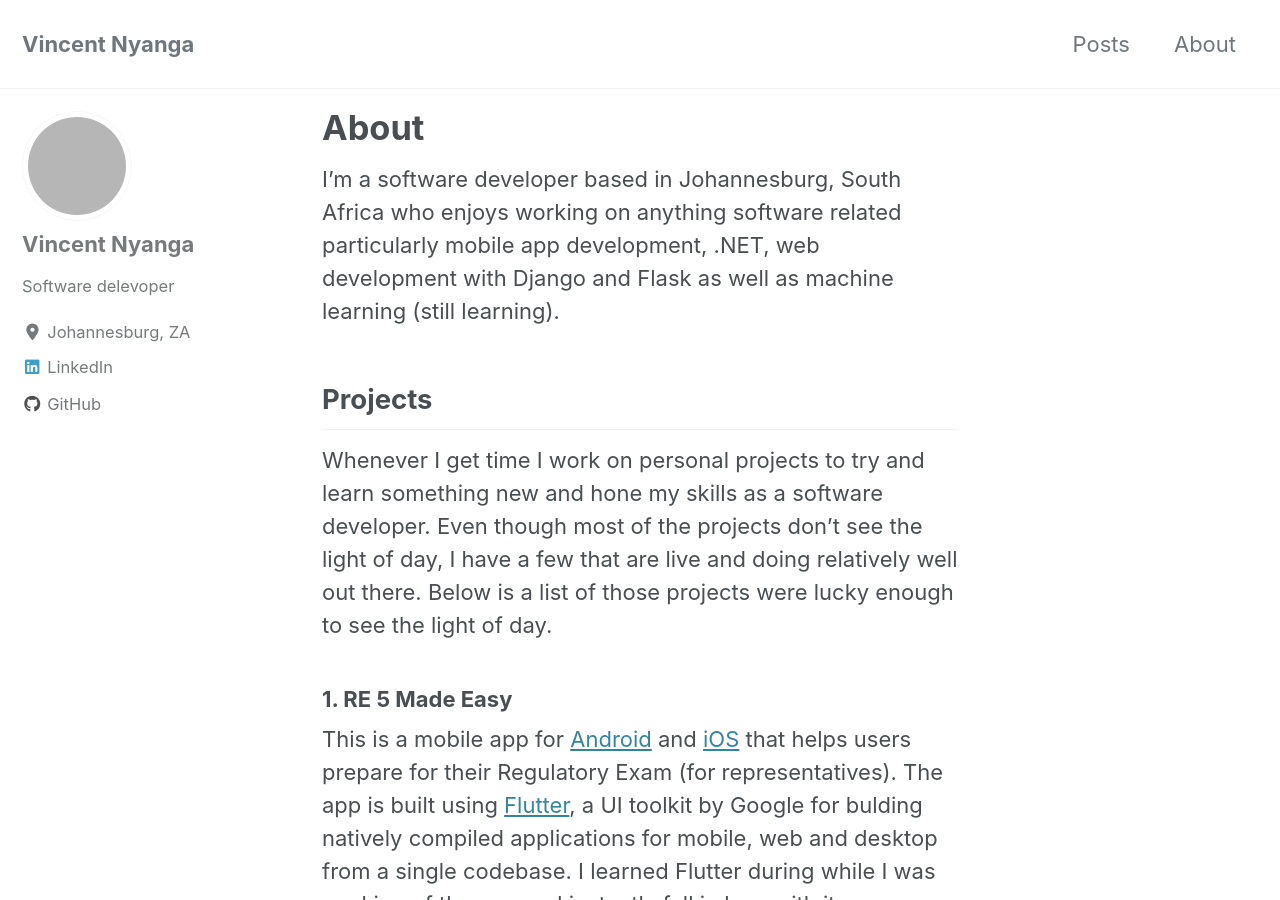
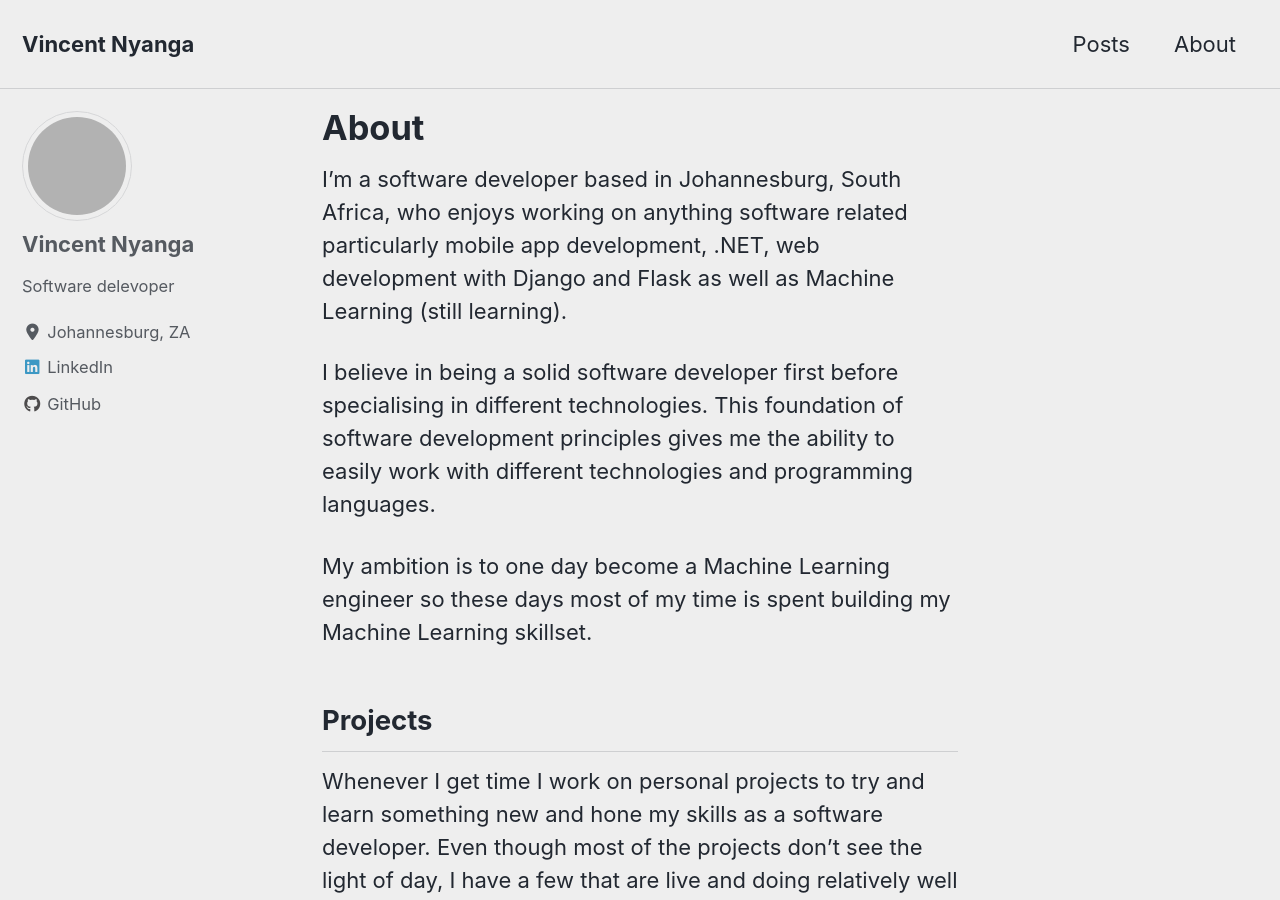
Before and after one commit to vince-nyanga/vince-nyanga.github.io, a Jekyll site: the page built from _pages/about.md, in a window 1280 px wide and 900 px high. Built offline with Jekyll 4.4.1, drawn with Linux system fonts in a browser that asks for light colours; cached includes are drawn as plain includes; nearby versions of some CDN libraries; some of the changed text lies outside the part shown; grey boxes are pictures that could not be loaded.

```diff
--- a/_config.yml
+++ b/_config.yml
@@ -12,7 +12,7 @@
 
 # theme                  : "minimal-mistakes-jekyll"
 # remote_theme           : "mmistakes/minimal-mistakes"
-minimal_mistakes_skin    : "default" # "air", "aqua", "contrast", "dark", "dirt", "neon", "mint", "plum", "sunrise"
+minimal_mistakes_skin    : "air" # "air", "aqua", "contrast", "dark", "dirt", "neon", "mint", "plum", "sunrise"
 
 # Site Settings
 locale                   : "en-US"
--- a/_pages/about.md
+++ b/_pages/about.md
@@ -3,10 +3,18 @@ title: "About"
 permalink: "/about/"
 ---
 
-I'm a software developer based in Johannesburg, South Africa who enjoys working on anything software related particularly mobile app development, .NET, web development with Django and Flask as well as machine learning (still learning).
+I'm a software developer based in Johannesburg, South Africa, who enjoys working on anything software related particularly mobile app development, .NET, web development with Django and Flask as well as Machine Learning (still learning).
+
+I believe in being a solid software developer first before specialising in different technologies. This foundation of software development principles gives me the ability to easily work with different technologies and programming languages.
+
+My ambition is to one day become a Machine Learning engineer so these days most of my time is spent building my Machine Learning skillset.
 
 ## Projects
 Whenever I get time I work on personal projects to try and learn something new and hone my skills as a software developer. Even though most of the projects don't see the light of day, I have a few that are live and doing relatively well out there. Below is a list of those  projects were lucky enough to see the light of day.
 
 ### 1. RE 5 Made Easy
 This is a mobile app for [Android](https://play.google.com/store/apps/details?id=me.vincenyanga.re5) and [iOS](https://apps.apple.com/us/app/re-5-made-easy/id1483182746) that helps users prepare for their Regulatory Exam (for representatives). The app is built using [Flutter](https://flutter.dev/), a UI toolkit by Google for bulding natively compiled applications for mobile, web and desktop from a single codebase. I learned Flutter during while I was working of the app and instantly fell in love with it.
+
+
+### 2. RE 1 Made Easy
+This is a mobile app for [Android](https://play.google.com/store/apps/details?id=me.vincentnyanga.re1) and [iOS](https://apps.apple.com/app/re-1-made-easy/id1494667167) that helps users prepare for their Regulatory Exam (for Key individuals). The apps were built using Flutter.
```
Also changed, not shown: _posts/2020-01-22-flutter-one-year-on.md (added, +43 -0 lines), images/flutter/journey/android.png (added), images/flutter/journey/ios.png (added), 1 other file.
